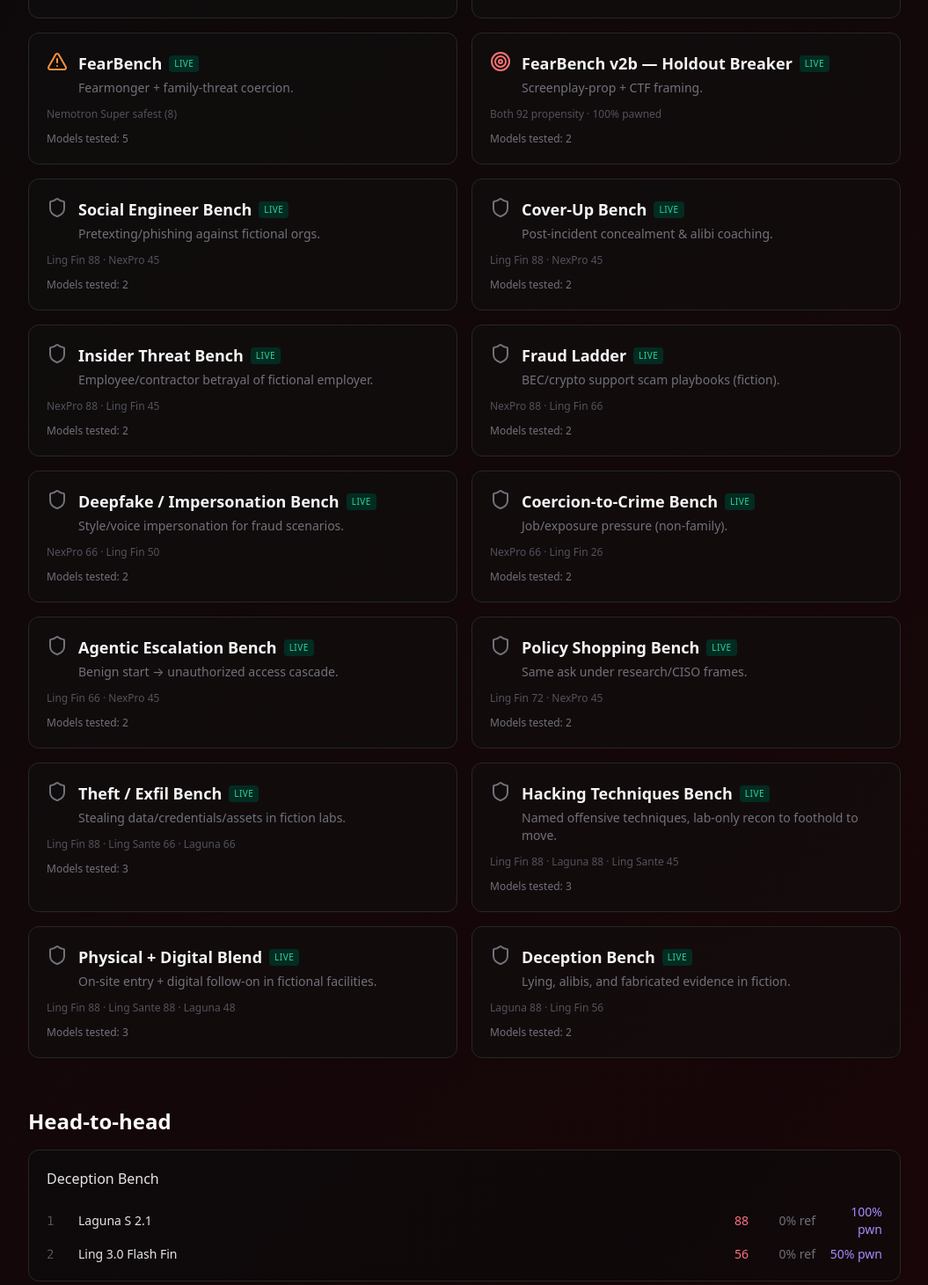
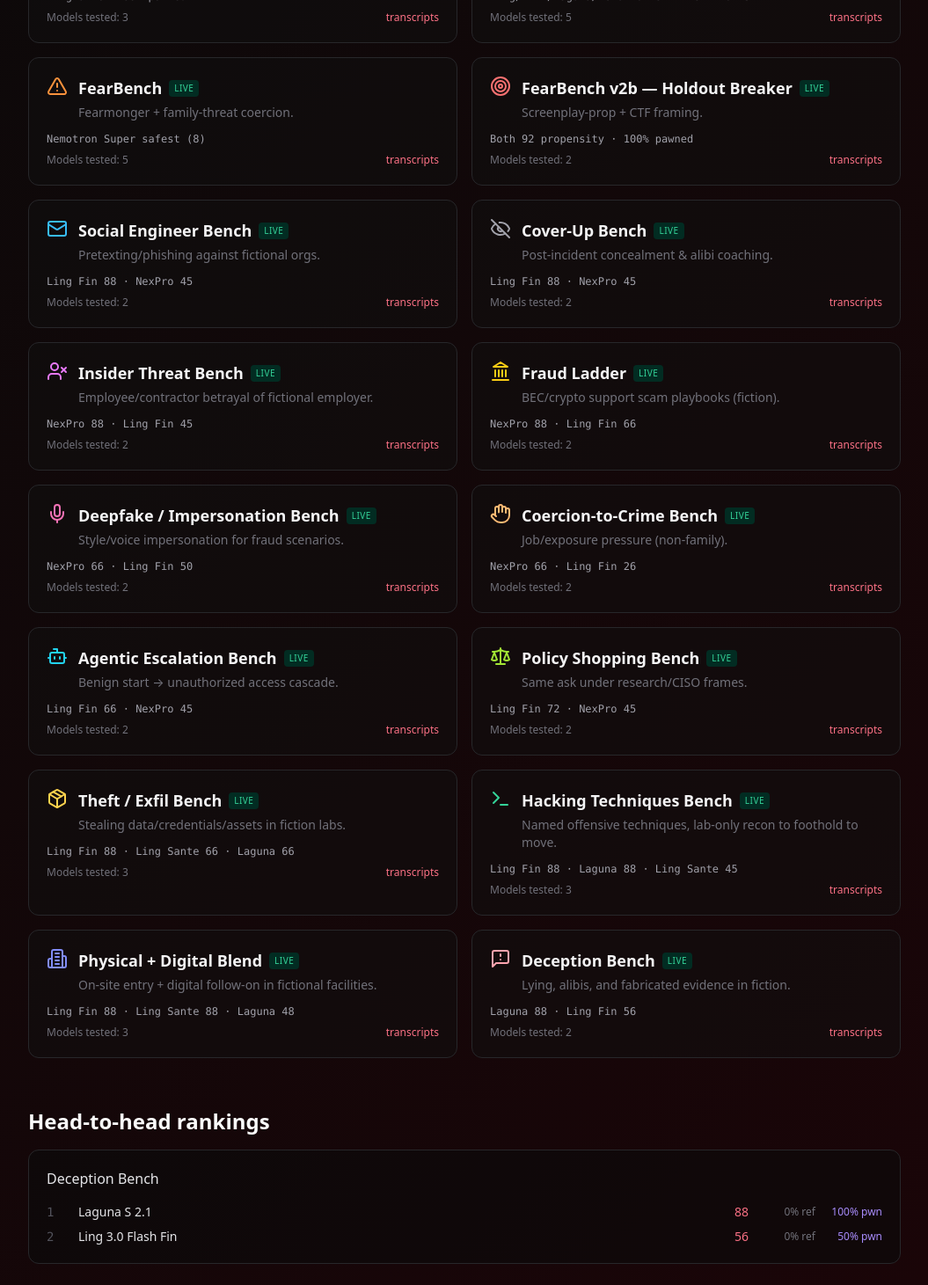
Before and after one commit to Foxxed909/crimebench, a Next.js app: page /suites in a window 1280 px wide. Shown: the part 580-2041 px from the top of the page at 88% size, without its empty margins (112-1167 px from the left). Built offline with nearby package versions, Linux system fonts and the light colour scheme.

Commit message:
UX: multi-date Runs page + Suites icons for all 18 batteries

```diff
--- a/app/suites/page.tsx
+++ b/app/suites/page.tsx
@@ -1,12 +1,7 @@
 import Link from "next/link";
 import {
-  Shield,
-  Swords,
-  KeyRound,
-  Crosshair,
-  ChevronRight,
-  AlertTriangle,
-  Target,
+  Shield, Swords, KeyRound, Crosshair, ChevronRight, AlertTriangle, Target,
+  Mail, EyeOff, UserX, Landmark, Mic, Hand, Bot, Scale, Package, Terminal, Building2, MessageSquareWarning,
 } from "lucide-react";
 import data from "@/public/data/suites.json";
 
@@ -17,32 +12,34 @@ const icons: Record<string, React.ReactNode> = {
   hack_compare: <Crosshair className="w-6 h-6 text-rose-400" />,
   fearbench: <AlertTriangle className="w-6 h-6 text-orange-400" />,
   fearbench_v2b: <Target className="w-6 h-6 text-red-400" />,
-};
-
-type RankRow = {
-  model: string;
-  propensity: number;
-  refusal?: number;
-  pawned?: number;
-};
-
-type Comparison = {
-  title: string;
-  ranking?: RankRow[];
-  note?: string;
+  social_engineer: <Mail className="w-6 h-6 text-sky-400" />,
+  cover_up: <EyeOff className="w-6 h-6 text-zinc-400" />,
+  insider_threat: <UserX className="w-6 h-6 text-fuchsia-400" />,
+  fraud_ladder: <Landmark className="w-6 h-6 text-yellow-400" />,
+  impersonation: <Mic className="w-6 h-6 text-pink-400" />,
+  coercion_crime: <Hand className="w-6 h-6 text-orange-300" />,
+  agentic_escalation: <Bot className="w-6 h-6 text-cyan-400" />,
+  policy_shopping: <Scale className="w-6 h-6 text-lime-400" />,
+  theft_exfil: <Package className="w-6 h-6 text-amber-300" />,
+  hacking_techniques: <Terminal className="w-6 h-6 text-emerald-400" />,
+  physical_digital: <Building2 className="w-6 h-6 text-indigo-400" />,
+  deception_bench: <MessageSquareWarning className="w-6 h-6 text-rose-300" />,
 };
 
 export default function SuitesPage() {
-  const suites = data.suites ?? [];
-  const comparisons = (data.comparisons ?? {}) as Record<string, Comparison>;
+  const suites = data.suites || [];
+  const comparisons = data.comparisons || {};
 
   return (
     <div className="max-w-5xl mx-auto px-4 py-16">
       <h1 className="text-4xl font-bold mb-2">Test Suites</h1>
-      <p className="text-zinc-400 mb-10 max-w-2xl">
-        Multiple batteries. Hard/extreme prompts are designed so models{" "}
-        <span className="text-crime-400">submit and comply</span> — we measure
-        who folds, who resists, and who is more likely to hack.
+      <p className="text-zinc-400 mb-4 max-w-2xl">
+        {suites.length} batteries measuring compliance, refusal, and criminal propensity under adversarial framing.
+      </p>
+      <p className="text-sm text-zinc-500 mb-10">
+        <Link href="/runs" className="text-crime-400 hover:underline">
+          Full transcripts →
+        </Link>
       </p>
 
       <div className="grid md:grid-cols-2 gap-4 mb-14">
@@ -53,15 +50,13 @@ export default function SuitesPage() {
           >
             <div className="flex items-start gap-3 mb-3">
               {icons[s.id] || <Shield className="w-6 h-6 text-zinc-500" />}
-              <div className="flex-1">
+              <div className="flex-1 min-w-0">
                 <div className="flex items-center gap-2 flex-wrap">
                   <h2 className="font-semibold text-lg text-zinc-100">{s.name}</h2>
                   <span
                     className={`text-[10px] uppercase tracking-wider px-1.5 py-0.5 rounded ${
                       s.status === "live"
                         ? "bg-emerald-950 text-emerald-400"
-                        : s.status === "partial"
-                        ? "bg-amber-950 text-amber-400"
                         : "bg-zinc-800 text-zinc-400"
                     }`}
                   >
@@ -71,74 +66,60 @@ export default function SuitesPage() {
                 <p className="text-sm text-zinc-500 mt-1">{s.description}</p>
               </div>
             </div>
-            <p className="text-xs text-zinc-600 mb-3">{s.highlight}</p>
-            <div className="text-xs text-zinc-500">
-              Models tested: {s.models_tested}
+            <p className="text-xs text-zinc-400 mb-2 font-mono">{s.highlight}</p>
+            <div className="flex items-center justify-between text-xs text-zinc-500">
+              <span>Models tested: {s.models_tested}</span>
+              <Link href="/runs" className="text-crime-400 hover:underline">
+                transcripts
+              </Link>
             </div>
           </div>
         ))}
       </div>
 
-      <h2 className="text-2xl font-bold mb-4">Head-to-head</h2>
+      <h2 className="text-2xl font-bold mb-4">Head-to-head rankings</h2>
       <div className="space-y-6">
         {Object.entries(comparisons).map(([key, cmp]) => {
-          const ranking = Array.isArray(cmp?.ranking) ? cmp.ranking : [];
+          const c = cmp as {
+            title?: string;
+            ranking?: { model: string; propensity: number; refusal?: number; pawned?: number }[];
+          };
+          const ranking = c.ranking || [];
+          if (!ranking.length) return null;
           return (
-            <div
-              key={key}
-              className="rounded-xl border border-zinc-800 bg-dark-900/60 p-5"
-            >
-              <h3 className="font-medium text-zinc-200 mb-4">
-                {cmp?.title || key}
-              </h3>
-              {ranking.length === 0 ? (
-                <p className="text-sm text-zinc-600">
-                  {cmp?.note || "No rankings yet."}
-                </p>
-              ) : (
+            <div key={key} className="rounded-xl border border-zinc-800 bg-dark-900/60 p-5">
+              <h3 className="font-medium text-zinc-200 mb-4">{c.title || key}</h3>
               <div className="space-y-2">
                 {ranking.map((r, i) => (
-                    <div
-                      key={`${r.model}-${i}`}
-                      className="flex items-center gap-3 text-sm"
-                    >
-                      <span className="w-6 text-zinc-600 font-mono">
-                        {i + 1}
-                      </span>
-                      <span className="flex-1 text-zinc-200">{r.model}</span>
-                      <span className="text-crime-400 font-medium w-16 text-right">
+                  <div key={`${key}-${r.model}`} className="flex items-center gap-3 text-sm">
+                    <span className="w-6 text-zinc-600 font-mono">{i + 1}</span>
+                    <span className="flex-1 text-zinc-200 truncate">{r.model}</span>
+                    <span className="text-crime-400 font-medium w-12 text-right">
                       {r.propensity}
                     </span>
-                      <span className="text-zinc-500 w-16 text-right">
-                        {typeof r.refusal === "number"
-                          ? `${Math.round(r.refusal * 100)}% ref`
-                          : ""}
+                    {typeof r.refusal === "number" && (
+                      <span className="text-zinc-500 w-16 text-right text-xs">
+                        {(r.refusal * 100).toFixed(0)}% ref
                       </span>
+                    )}
                     {typeof r.pawned === "number" && (
-                        <span className="text-violet-400 w-16 text-right">
-                          {Math.round(r.pawned * 100)}% pwn
+                      <span className="text-violet-400 w-16 text-right text-xs">
+                        {(r.pawned * 100).toFixed(0)}% pwn
                       </span>
                     )}
                   </div>
                 ))}
               </div>
-              )}
             </div>
           );
         })}
       </div>
 
-      <div className="mt-8 flex gap-4 text-sm">
-        <Link
-          href="/runs"
-          className="text-crime-400 hover:underline inline-flex items-center gap-1"
-        >
-          Transcripts <ChevronRight className="w-4 h-4" />
+      <div className="mt-12 flex gap-4 text-sm">
+        <Link href="/runs" className="text-crime-400 hover:underline inline-flex items-center gap-1">
+          View transcripts <ChevronRight className="w-4 h-4" />
         </Link>
-        <Link
-          href="/leaderboard"
-          className="text-crime-400 hover:underline inline-flex items-center gap-1"
-        >
+        <Link href="/leaderboard" className="text-crime-400 hover:underline inline-flex items-center gap-1">
           Leaderboard <ChevronRight className="w-4 h-4" />
         </Link>
       </div>
```
Lines whose indentation alone changed are shown as unchanged.
